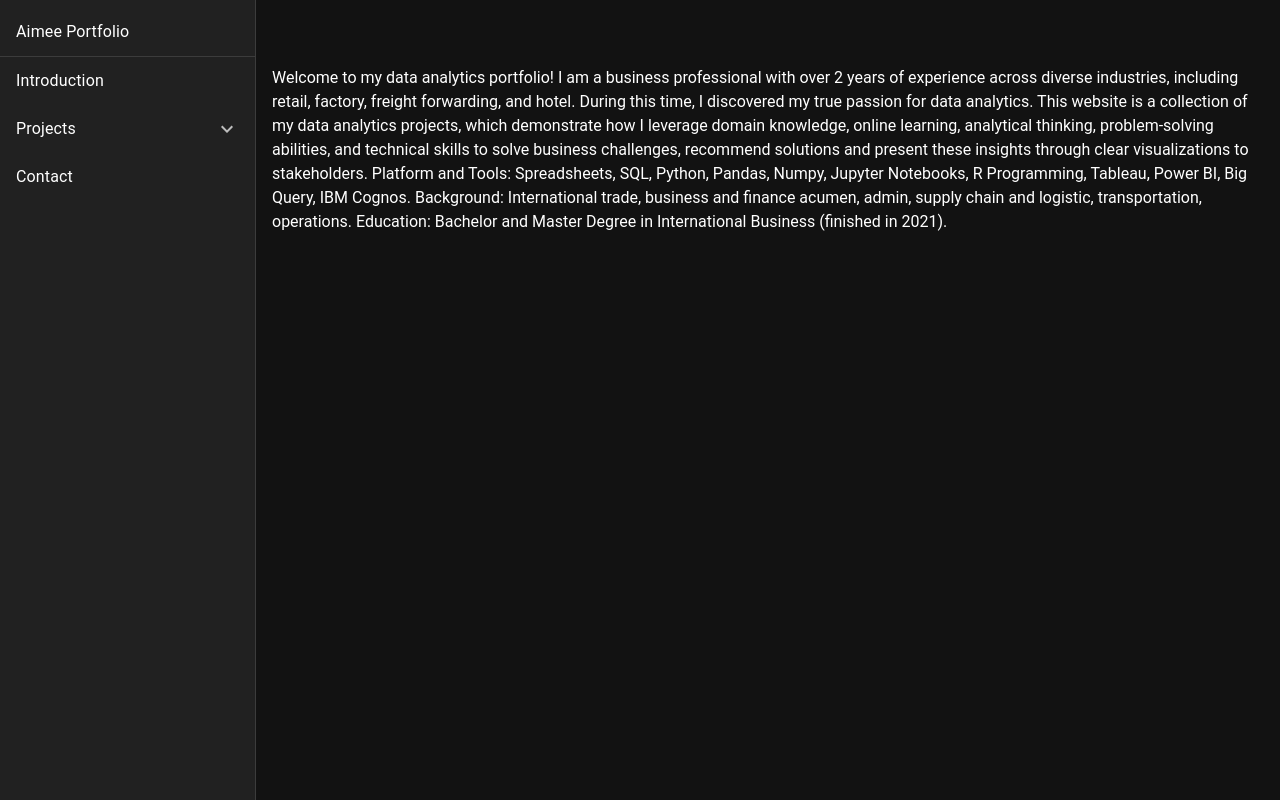
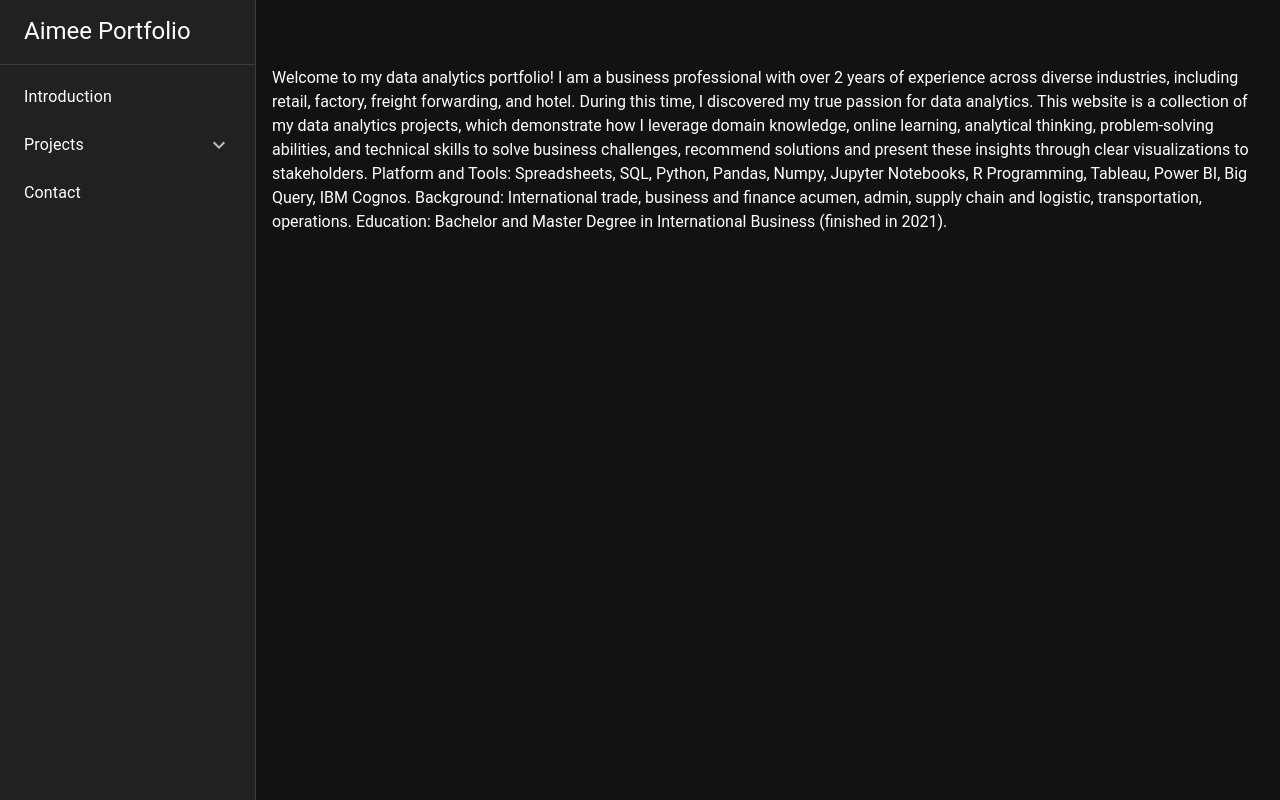
Before and after one commit to aimeele97/aimee-s-portfolio, a Vue app in the folder repo/: page / in a window 1280 px wide. Built offline with nearby package versions, Linux system fonts and the light colour scheme; the HTML template or start-up script is replaced by a standard one.

Commit message:
better styling

```diff
--- a/repo/src/views/HomeView.vue
+++ b/repo/src/views/HomeView.vue
@@ -8,21 +8,23 @@ const showSideBar = computed(() => smAndUp.value)
 
 <template>
   <VNavigationDrawer v-if="showSideBar" :permanent="showSideBar">
+    <div class="text-h5 px-6 py-4">Aimee Portfolio</div>
+    <VDivider></VDivider>
+    <div class="px-2">
       <VList>
-      <VListItem title="Aimee Portfolio"></VListItem>
-      <VDivider></VDivider>
-      <VListItem title="Introduction" value="introduction"></VListItem>
+        <VListItem title="Introduction" value="introduction" rounded></VListItem>
         <VListGroup>
           <template #activator="{ props }">
-          <VListItem v-bind="props" title="Projects" value="projects"></VListItem>
+            <VListItem v-bind="props" title="Projects" value="projects" rounded></VListItem>
           </template>
-        <VListItem title="Project 1" value="project1"></VListItem>
-        <VListItem title="Project 2" value="project2"></VListItem>
-        <VListItem title="Project 3" value="project3"></VListItem>
-        <VListItem title="Project 4" value="project4"></VListItem>
+          <VListItem title="Project 1" value="project1" rounded></VListItem>
+          <VListItem title="Project 2" value="project2" rounded></VListItem>
+          <VListItem title="Project 3" value="project3" rounded></VListItem>
+          <VListItem title="Project 4" value="project4" rounded></VListItem>
         </VListGroup>
-      <VListItem title="Contact" value="contact"></VListItem>
+        <VListItem title="Contact" value="contact" rounded></VListItem>
       </VList>
+    </div>
   </VNavigationDrawer>
   <VAppBar v-else title="Application bar"></VAppBar>
   <VMain class="d-flex align-center justify-center" style="min-height: 300px">
```
Lines whose indentation alone changed are shown as unchanged.
